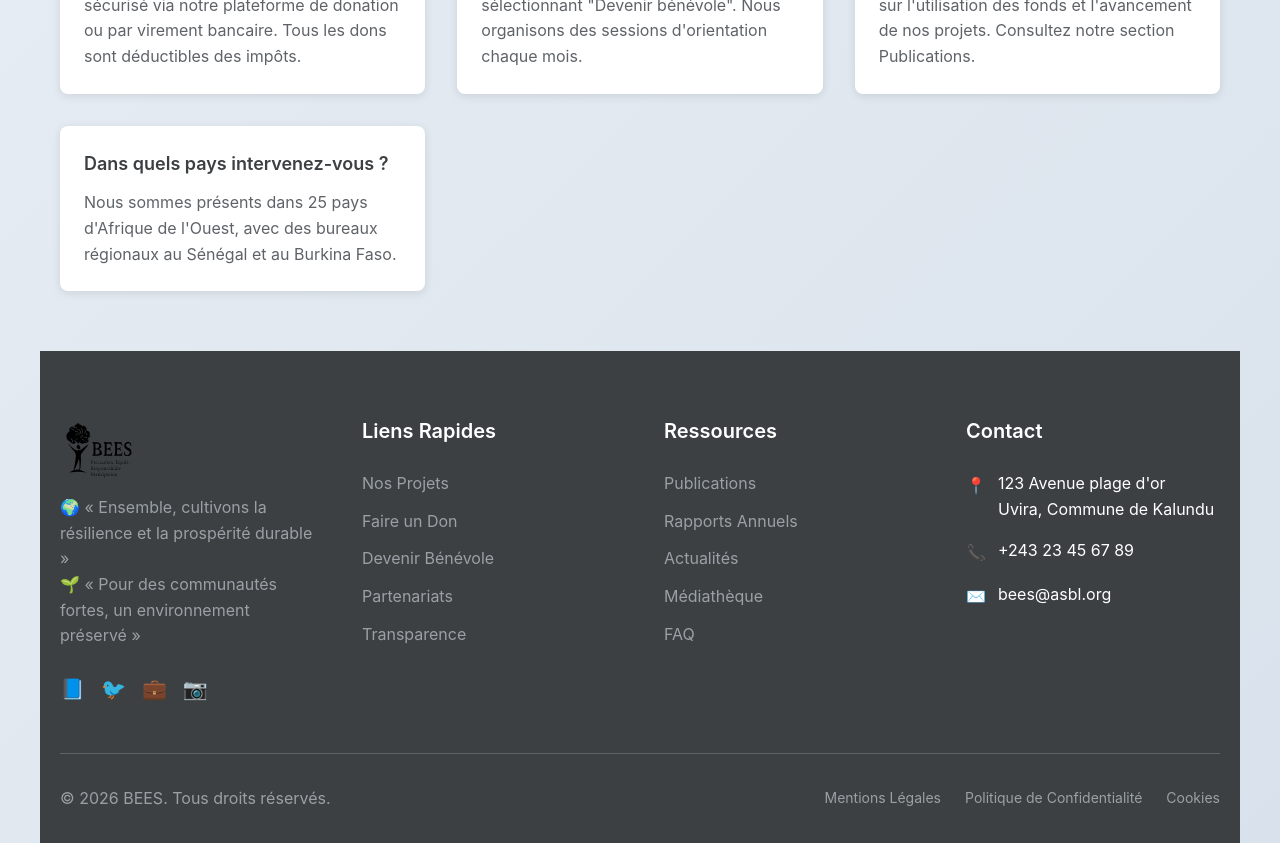
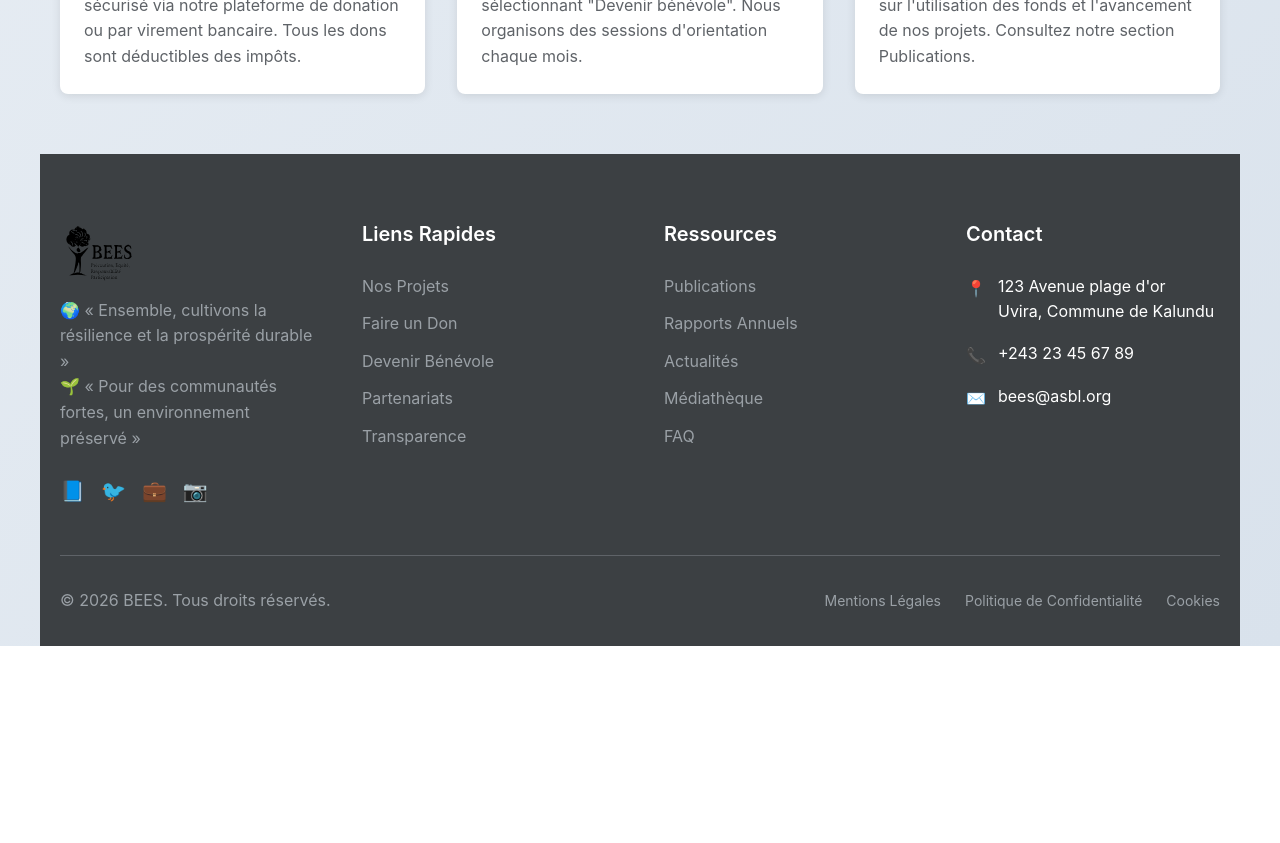
Before and after one commit to swediRoben/beesFrontEnd, a React (Vite) app: page /contact in a window 1280 px wide. Shown: the part 1940-2783 px from the top of the page. After the commit the page ends 2586 px from the top, so only its background shows below. Built offline with nearby package versions, Linux system fonts and the light colour scheme.

Commit message:
TEST DEPLOY

```diff
--- a/server.js
+++ b/server.js
@@ -9,7 +9,7 @@ const __filename = fileURLToPath(
 const __dirname = path.dirname(__filename);
 
 const app = express();
-const PORT = process.env.PORT || 3000;
+const PORT = process.env.PORT || 5000;
 
 // Servir les fichiers statiques du dossier dist
 app.use(express.static(path.join(__dirname, 'dist')));
--- a/src/pages/contact.jsx
+++ b/src/pages/contact.jsx
@@ -197,11 +197,6 @@ const Contact = () => {
                     <h3>Vos projets sont-ils transparents ?</h3>
                     <p>Oui, nous publions des rapports détaillés sur l'utilisation des fonds et l'avancement de nos projets. Consultez notre section Publications.</p>
                 </div>
-
-                <div className={styles["faq-item"]}>
-                    <h3>Dans quels pays intervenez-vous ?</h3>
-                    <p>Nous sommes présents dans 25 pays d'Afrique de l'Ouest, avec des bureaux régionaux au Sénégal et au Burkina Faso.</p>
-                </div>
             </div>
         </div>
     </section>
--- a/vite.config.js
+++ b/vite.config.js
@@ -1,7 +1,10 @@
 import { defineConfig } from 'vite'
 import react from '@vitejs/plugin-react-swc'
 
-// https://vite.dev/config/
 export default defineConfig({
-  plugins: [react()],
+    plugins: [react()],
+    base: '/',
+    server: {
+        port: 5000 // ou une autre valeur
+    }
 })
```
